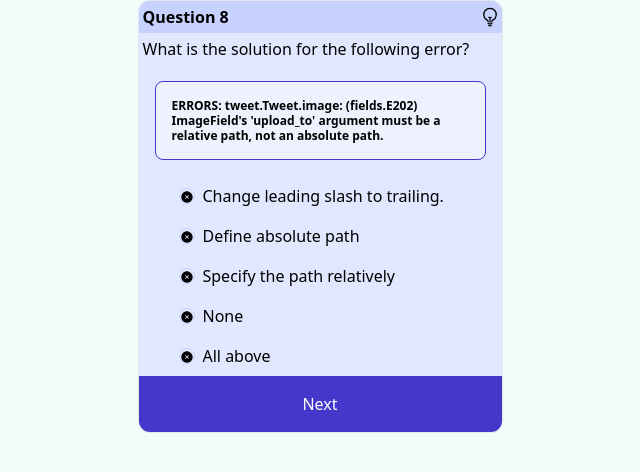
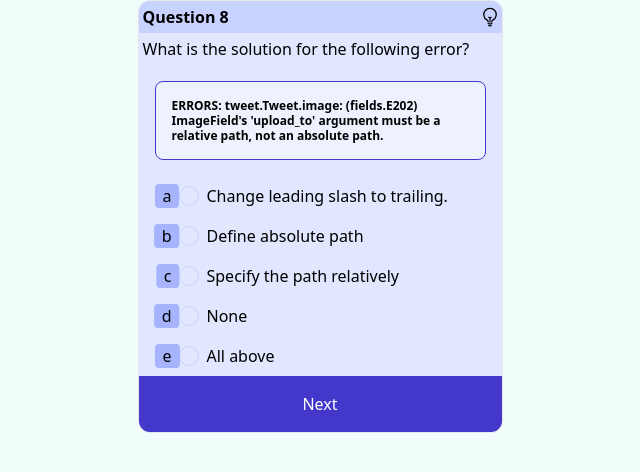
Before and after one commit to esmaeilmirzaee/github-ztccwd, a React (Vite) app: page / in a window 1280 px wide. Shown: the top 472 px of the page, without its empty margins (320-960 px from the left). Built offline with nearby package versions, Linux system fonts and the light colour scheme.

Commit message:
1 file modified

```diff
--- a/src/components/MultipleAnswer.tsx
+++ b/src/components/MultipleAnswer.tsx
@@ -30,25 +30,38 @@ function clickedReducer(state: StatePropsType, action: ActionPropsType) {
 function RadioAnswerItem({
   item,
   correctAnswer,
+  state,
+  dispatch,
 }: {
   item: AnswerType;
   correctAnswer: string;
+  state;
+  dispatch;
 }) {
-  const [state, dispatch] = useReducer(clickedReducer, {
-    clicked: false,
-    selected: '',
-  });
-
   return (
     <div
-      className="flex px-10 py-2 hover:bg-indigo-500 cursor-pointer items-center"
+      className={`flex px-10 py-2 items-center cursor-pointer ${
+        state.clicked
+          ? correctAnswer === item.letter || item.letter === state.selected
+            ? (correctAnswer === item.letter && 'bg-teal-500') ||
+              (state.selected === item.letter &&
+                'bg-rose-500 cursor-not-allowed')
+            : ''
+          : null
+      }`}
       onClick={() => dispatch({ type: ACTION.CLICKED, payload: item.letter })}
     >
-      <div className="relative flex border border-indigo-200 rounded-full w-4 h-4">
-        {state.selected === correctAnswer ? (
-          <CheckCircleIcon className="w-4 h-4" />
+      <div className="relative flex border border-indigo-200 rounded-full w-5 h-5">
+        {state.clicked ? (
+          correctAnswer === item.letter ? (
+            <CheckCircleIcon className="w-5 h-5" />
+          ) : (
+            <XCircleIcon className="w-5 h-5" />
+          )
         ) : (
-          <XCircleIcon className="w-4 h-4" />
+          <span className="absolute top-1/2 -translate-y-[50%] bg-indigo-300 left-0 -translate-x-[100%] px-2 rounded">
+            {item.letter}
+          </span>
         )}
       </div>
       <span className="px-2">{item.content}</span>
@@ -61,6 +74,11 @@ function MultipleAnswer({
 }: {
   answerOptions: MultipleAnswerType;
 }) {
+  const [state, dispatch] = useReducer(clickedReducer, {
+    clicked: false,
+    selected: '',
+  });
+
   return (
     <>
       {answerOptions.answers.map((item) => (
@@ -68,6 +86,8 @@ function MultipleAnswer({
           key={item.letter}
           item={item}
           correctAnswer={answerOptions.correctAnswer}
+          state={state}
+          dispatch={dispatch}
         />
       ))}
     </>
```
